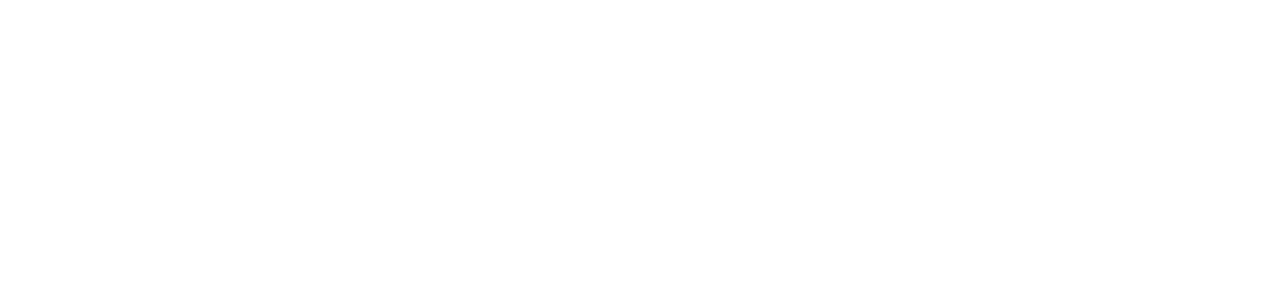
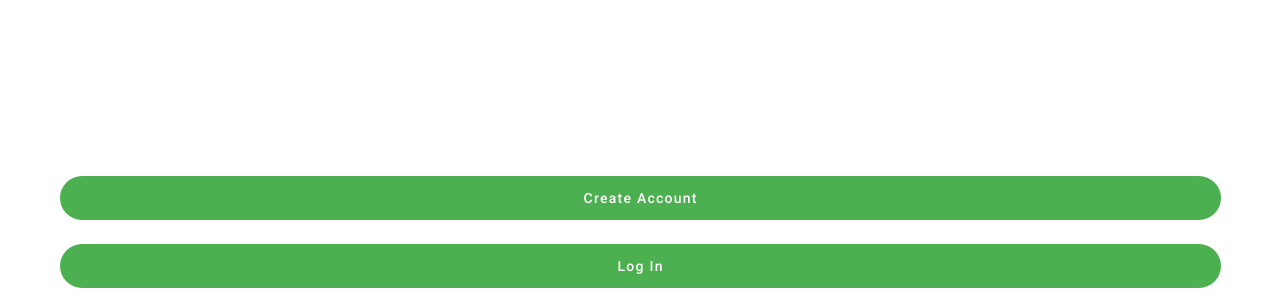
Before and after one commit to silasjimmy/role-assignment-auth0, a Vue app in the folder frontend/: page / in a window 1280 px wide. Shown: the part 787-1087 px from the top of the page. Before the commit the page ends 800 px from the top, so only its background shows below. Built offline with nearby package versions, Linux system fonts and the light colour scheme.

Commit message:
feat: Create home view

```diff
--- a/frontend/src/App.vue
+++ b/frontend/src/App.vue
@@ -18,6 +18,6 @@
 }
 
 html {
-  overflow-y: auto;
+  overflow-y: auto !important;
 }
 </style>
--- a/frontend/src/views/Home.vue
+++ b/frontend/src/views/Home.vue
@@ -1,6 +1,41 @@
 <template>
-  <v-card>
-    <v-card-title>Hello there!</v-card-title>
+  <v-card tile flat height="100%" class="mx-auto">
+    <v-container class="fill-height">
+      <v-row>
+        <v-col cols="12">
+          <div class="text-center">
+            <h1 class="font-weight-bold mb-2 success--text">Welcome!</h1>
+            <v-img src="../assets/images/home.png"></v-img>
+          </div>
+        </v-col>
+        <v-col cols="12">
+          <div>
+            <v-btn
+              block
+              depressed
+              large
+              rounded
+              link
+              to="/create-account"
+              color="success"
+              class="text-capitalize mb-6"
+              >create account</v-btn
+            >
+            <v-btn
+              block
+              depressed
+              large
+              rounded
+              link
+              to="/login"
+              color="success"
+              class="text-capitalize"
+              >log in</v-btn
+            >
+          </div>
+        </v-col>
+      </v-row>
+    </v-container>
   </v-card>
 </template>
 
```
Also changed, not shown: frontend/src/assets/images/home.png (added).
